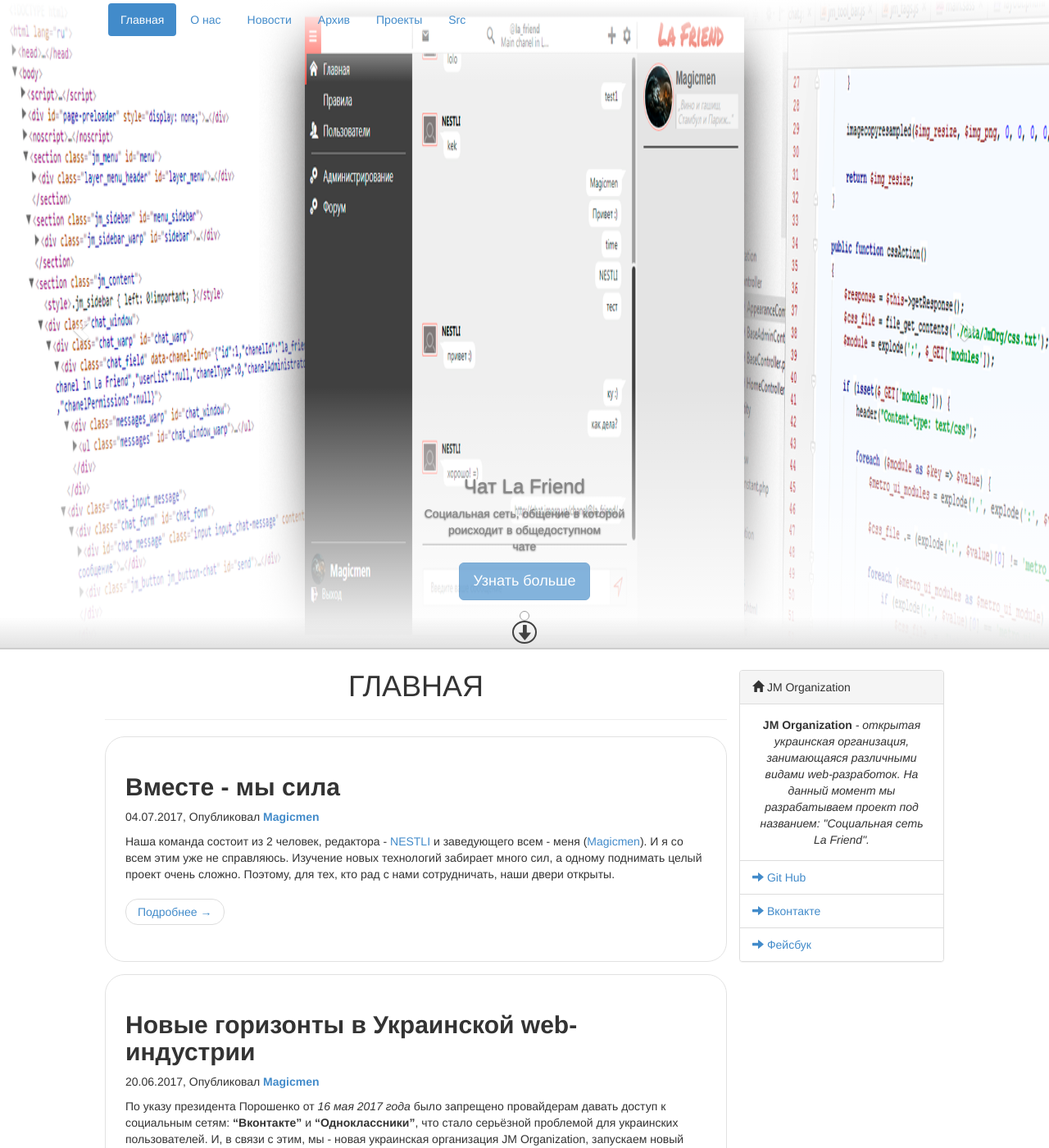
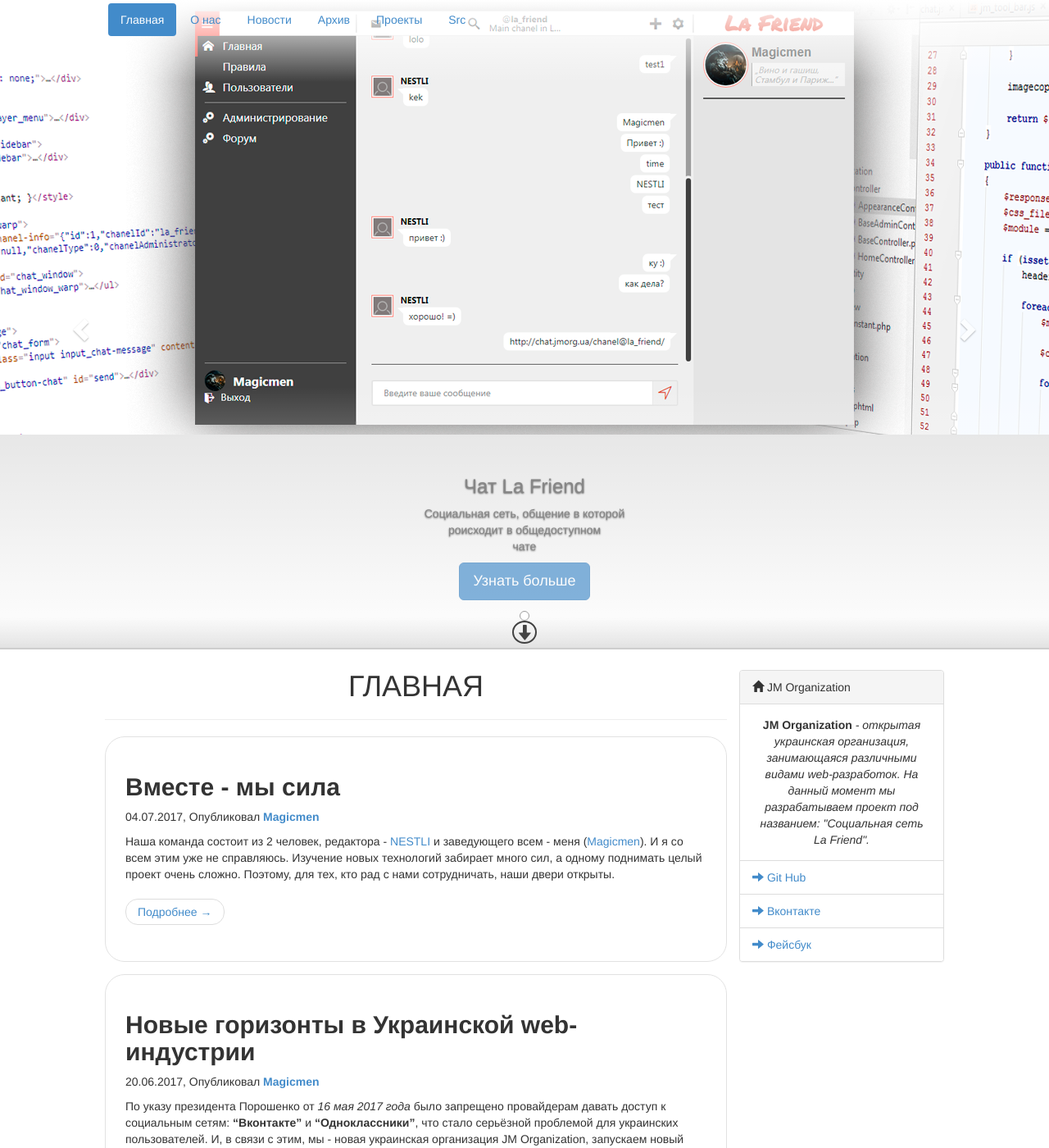
Before and after one commit to jm-organization/jm-organization.github.io, a Jekyll site: the page built from index.html, in a window 1280 px wide and 1400 px high. Shown: the whole window at 82% size. Built offline with Jekyll 4.4.1, drawn with Linux system fonts in a browser that asks for light colours; the list of posts is cut into pages by our own code.

Commit message:
Изменения  выводе представления

```diff
--- a/_includes/jm_header.html
+++ b/_includes/jm_header.html
@@ -23,7 +23,7 @@
 			<div class="item active" id="header0" >
 				<div class="jm-layer2 to-bottom" ></div>
 
-				<img data-role="img" src="/assets/img/background-picture/header1.png">
+				<div data-role="img" style="background-image: url('/assets/img/background-picture/header1.png')"></div>
 
 				<div class="carousel-caption">
 					<h3 class="text">Чат La Friend</h3>
--- a/assets/css/main.css
+++ b/assets/css/main.css
@@ -111,7 +111,7 @@
   .jm-header .carousel-inner > .item .jm-layer2.to-top {
     bottom: 0;
     height: 320px; }
-  .jm-header .carousel-inner > .item img[data-role="img"] {
+  .jm-header .carousel-inner > .item [data-role="img"] {
     background: #e2e2e2 no-repeat center 0;
     min-height: 530px;
     width: 100%; }
--- a/assets/css/main.sass
+++ b/assets/css/main.sass
@@ -123,7 +123,7 @@
     .jm-layer2.to-top
       bottom: 0
       height: 320px
-    img[data-role="img"]
+    [data-role="img"]
       background: $supportColor no-repeat center 0
       min-height: $headerMinHeight
       width: 100%
```
